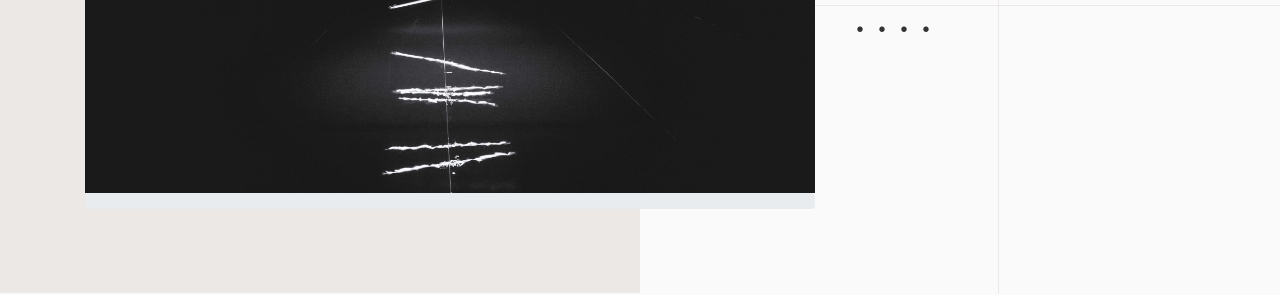
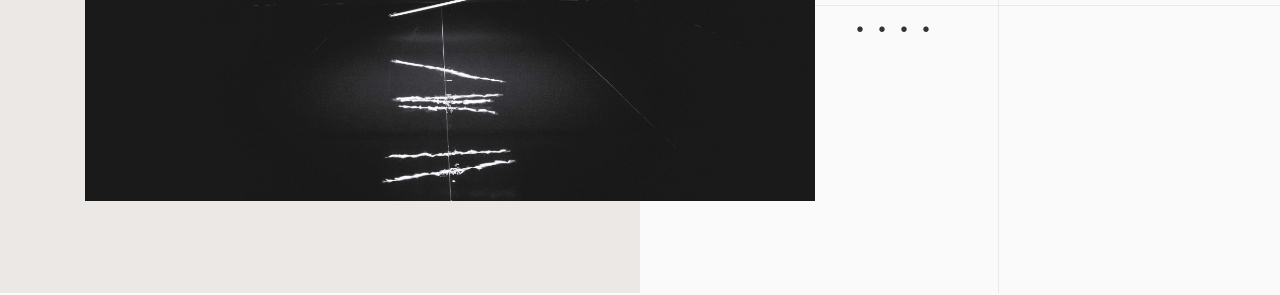
Before and after one commit to fmsarasilva/nocnoc, a plain HTML site: page index.html in a window 1280 px wide. Shown: the part 507-802 px from the top of the page. Drawn offline with nearby package versions, Linux system fonts and the light colour scheme; a web font is replaced by a local one.

Commit message:
Update index.html

```diff
--- a/index.html
+++ b/index.html
@@ -61,7 +61,6 @@
                                 </div>
                             </div>
                         </div>
-                        <div class="progress"></div>
                     </div>
                     <div class="col-lg-4 pl-4">
                         <h2><b>7 a 8 de outubro</b></h2>
```
